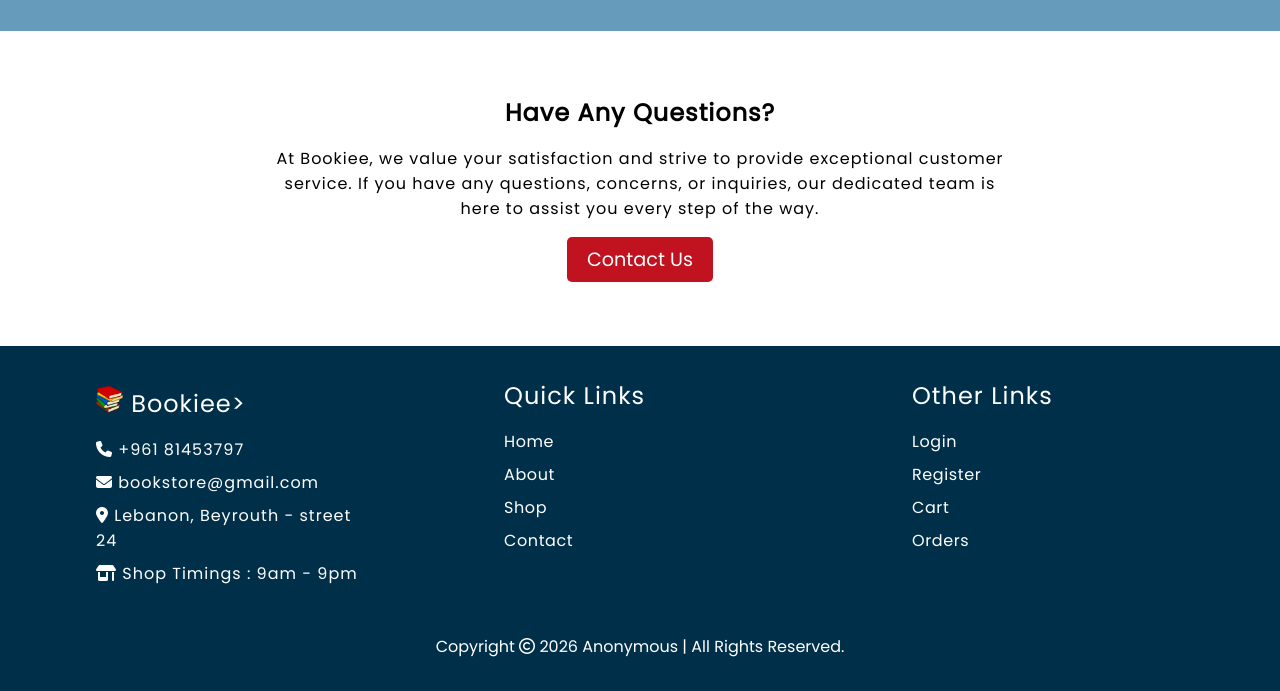
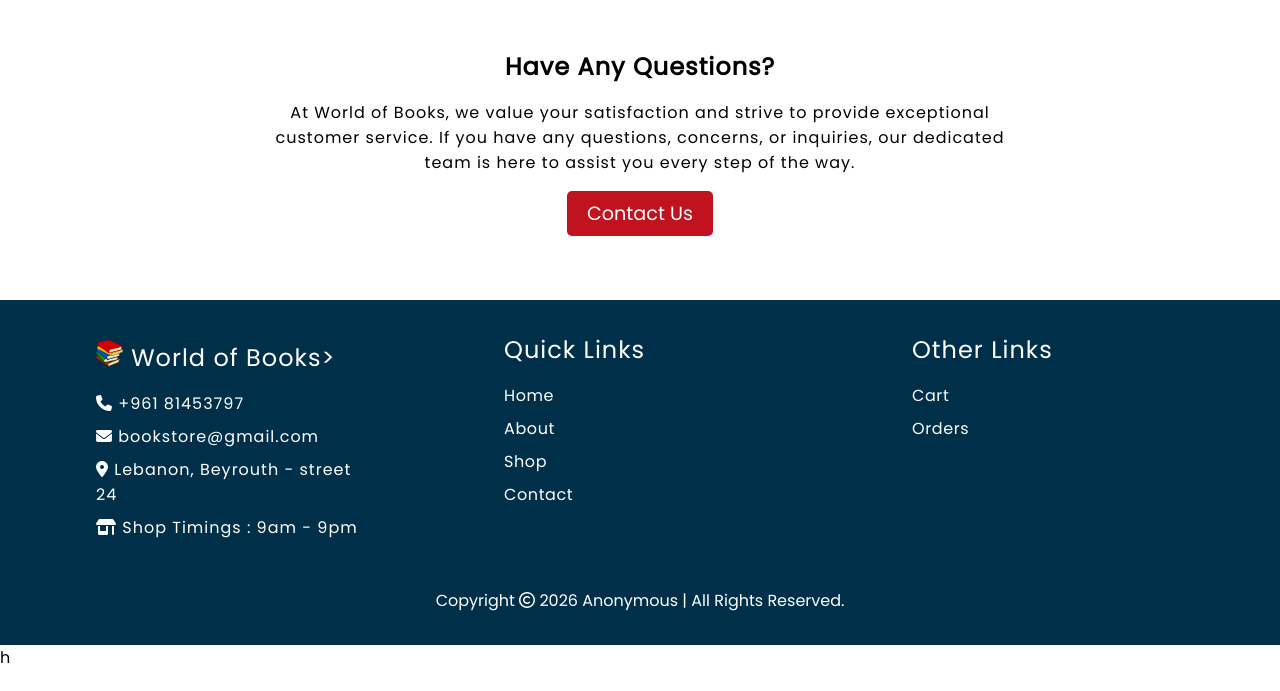
Before and after one commit to aliredaissa/PHP_project, a PHP site: page /home.php in a window 1280 px wide. Shown: the part 1117-1808 px from the top of the page. After the commit the page ends 1780 px from the top, so only its background shows below. Run offline with PHP 8.4, Linux system fonts and the light colour scheme; the visitor is signed in with stand-in values (Sample User, id 1); data that the repository does not hold is empty; some libraries are stand-ins or nearby versions.

Commit message:
last commit inshala

```diff
--- a/about.php
+++ b/about.php
@@ -32,7 +32,7 @@ include 'user_header.php';
     <img src="about.jpg" alt="">
     <div class="about_descript">
       <h2>Why Choose Us ?</h2>
-      <p>With our extensive collection of books spanning various genres, you'll find the perfect read to satisfy your cravings. Our knowledgeable staff of passionate book enthusiasts is always ready to offer personalized recommendations and guide you toward hidden gems. We take pride in fostering an inclusive community, hosting engaging events, book clubs, and author meet-ups. Additionally, our seamless online presence allows you to browse, explore, and order books from the comfort of your home, ensuring secure transactions and timely deliveries. At Bookiee, customer satisfaction is paramount. We are dedicated to delivering exceptional service, promptly addressing any queries or concerns. Join us in celebrating the power of books to inspire, educate, and entertain. Let us be your trusted companion on your literary adventures.
+      <p>With our extensive collection of books spanning various genres, you'll find the perfect read to satisfy your cravings. Our knowledgeable staff of passionate book enthusiasts is always ready to offer personalized recommendations and guide you toward hidden gems. We take pride in fostering an inclusive community, hosting engaging events, book clubs, and author meet-ups. Additionally, our seamless online presence allows you to browse, explore, and order books from the comfort of your home, ensuring secure transactions and timely deliveries. At World of Books, customer satisfaction is paramount. We are dedicated to delivering exceptional service, promptly addressing any queries or concerns. Join us in celebrating the power of books to inspire, educate, and entertain. Let us be your trusted companion on your literary adventures.
     </p>
     </div>
   </section>
@@ -40,7 +40,7 @@ include 'user_header.php';
   <section class="questions_cont">
     <div class="questions">
     <h2>Have Any Queries?</h2>
-    <p>At Bookiee, we value your satisfaction and strive to provide exceptional customer service. If you have any questions, concerns, or inquiries, our dedicated team is here to assist you every step of the way.</p>
+    <p>At World of Books, we value your satisfaction and strive to provide exceptional customer service. If you have any questions, concerns, or inquiries, our dedicated team is here to assist you every step of the way.</p>
     <button class="product_btn" onclick="window.location.href='contact.php'">Contact Us</button>
     </div>
 
--- a/footer.php
+++ b/footer.php
@@ -4,7 +4,7 @@
     <div class="footer_box">
       <div class="footer_logo_cont">
         <img src="book_logo.png" alt="">
-      <a href="home.php" class="book_logo">Bookiee></a>
+      <a href="home.php" class="book_logo">World of Books></a>
 
       </div>
       <p><i class="fas fa-phone"></i> +961 81453797</p>
@@ -23,11 +23,9 @@
 
     <div class="footer_box">
       <h3>Other Links</h3>
-      <a href="login.php">Login</a>
-      <a href="register.php">Register</a>
       <a href="cart.php">Cart</a>
       <a href="orders.php">Orders</a>
     </div>
   </div>
   <p>Copyright <i class="fa-regular fa-copyright"></i> 2026 <span>Anonymous | All Rights Reserved.</span></p>
-</section>
+</section>h
--- a/home.php
+++ b/home.php
@@ -81,7 +81,8 @@ if (isset($_POST['add_to_cart'])) {
       <?php
         }
       } else {
-        echo '<p class="empty">No Products Added Yet !</p>';
+        echo '<
+        p class="empty">No Products Added Yet !</p>';
       }
       ?>
     </div>
@@ -91,7 +92,7 @@ if (isset($_POST['add_to_cart'])) {
     <img src="./uploaded_img/google.jpg" alt="">
     <div class="about_descript">
       <h2>Discover Our Story</h2>
-      <p>At Bookiee, we are passionate about connecting readers with captivating stories, inspiring ideas, and a world of knowledge. Our bookstore is more than just a place to buy books; it's a haven for book enthusiasts, where the love for literature thrives.
+      <p>At World of Books, we are passionate about connecting readers with captivating stories, inspiring ideas, and a world of knowledge. Our bookstore is more than just a place to buy books; it's a haven for book enthusiasts, where the love for literature thrives.
     </p>
     <button class="product_btn" onclick="window.location.href='about.php';">Read More</button>
     </div>
@@ -100,8 +101,8 @@ if (isset($_POST['add_to_cart'])) {
   <section class="questions_cont">
     <div class="questions">
     <h2>Have Any Questions?</h2>
-    <p>At Bookiee, we value your satisfaction and strive to provide exceptional customer service. If you have any questions, concerns, or inquiries, our dedicated team is here to assist you every step of the way.</p>
-    <button class="product_btn">Contact Us</button>
+    <p>At World of Books, we value your satisfaction and strive to provide exceptional customer service. If you have any questions, concerns, or inquiries, our dedicated team is here to assist you every step of the way.</p>
+    <button class="product_btn" onclick="window.location.href='contact.php';">Contact Us</button>
     </div>
 
   </section>
--- a/user_header.php
+++ b/user_header.php
@@ -30,7 +30,7 @@ if(isset($message)){
 
       <div class="last_part">
         <div class="loginorreg">
-          <p>New <a href="login.php">Login</a> | <a href="register.php">Register</a></p>
+          <p> <a href="login.php">Login</a> | <a href="register.php">Register</a></p>
         </div>
 
         <div class="icons">
```
